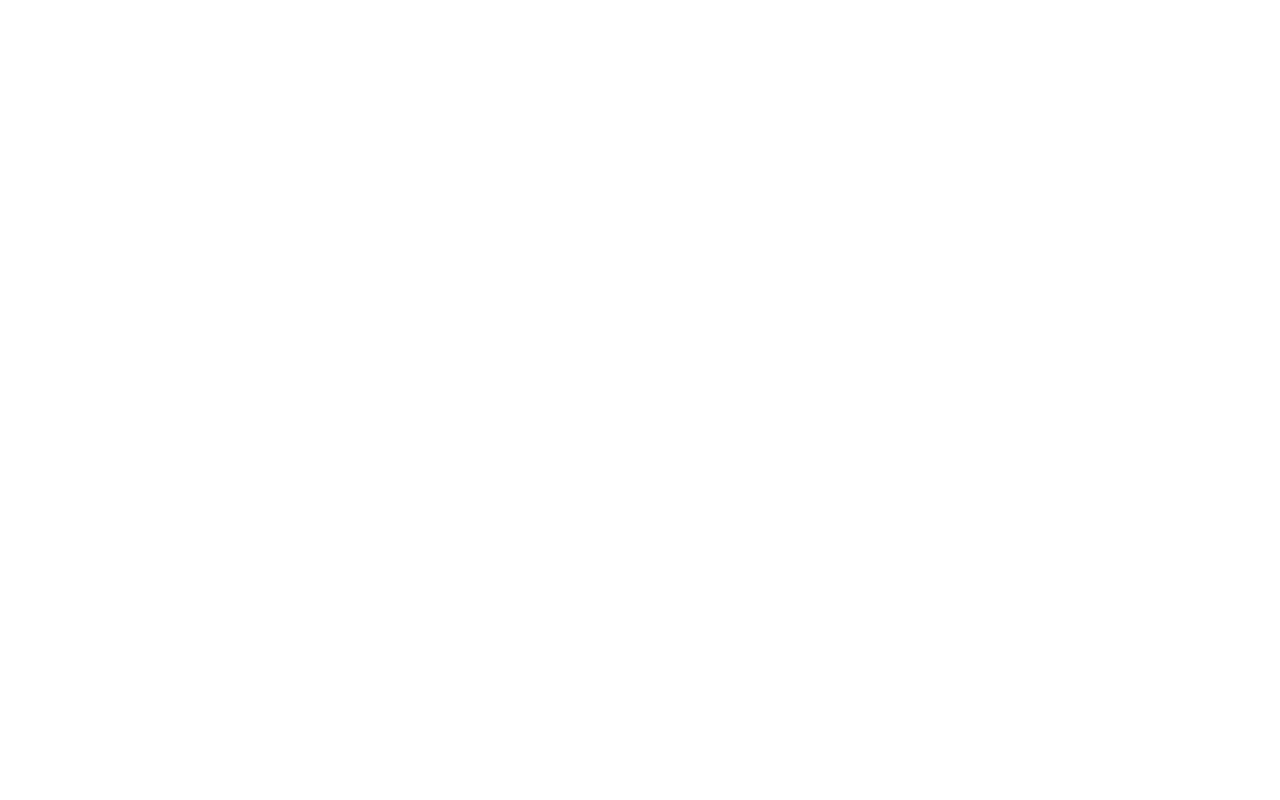
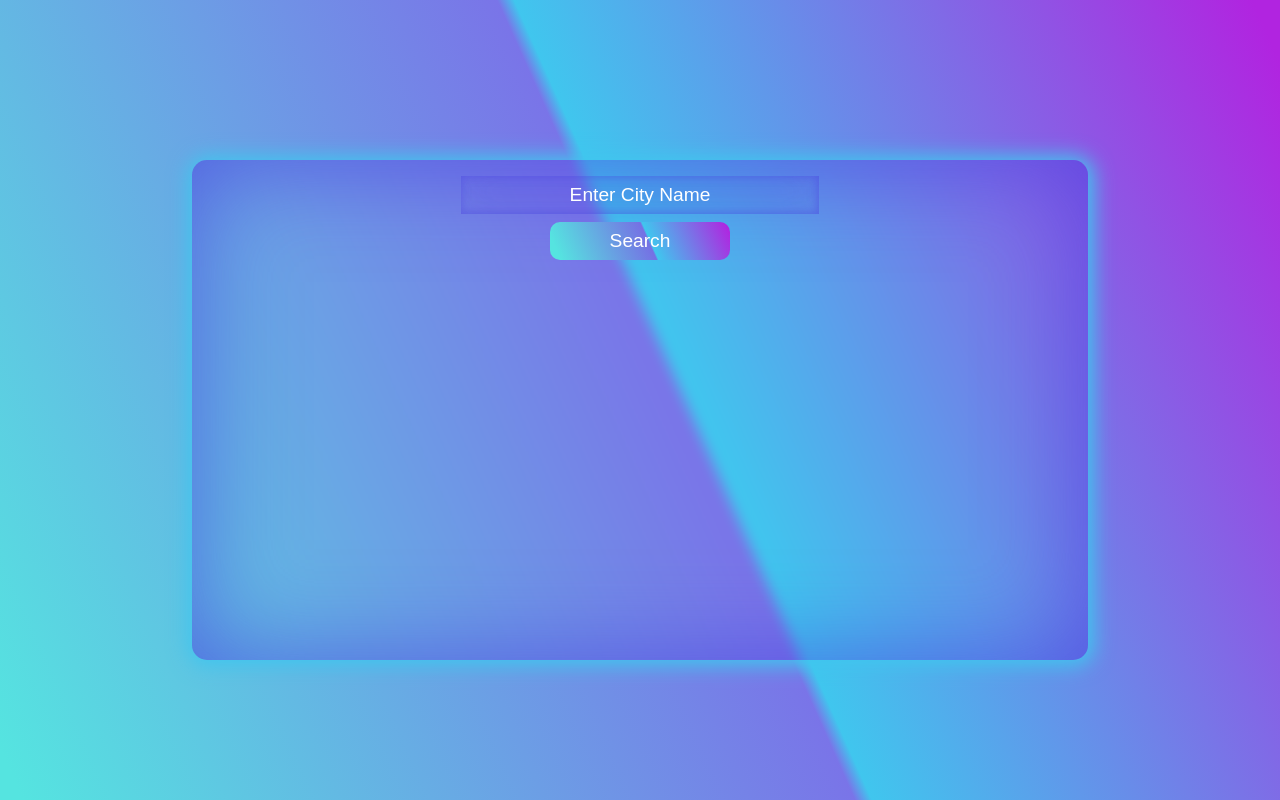
Before and after one commit to Ran-Veer/Weather_App, a plain HTML site: page index.html in a window 1280 px wide. Shown: the top 800 px of the page. Drawn offline with Linux system fonts and the light colour scheme.

Commit message:
input form complete

```diff
--- a/index.html
+++ b/index.html
@@ -7,7 +7,18 @@
     <title>Weather App</title>
 </head>
 <body>
-
-<script src="./script.js"></script>
+    <main>
+        <div class="weather-container">
+            <div class="search-bar-container">
+                <div class="search-bar">
+                    <form action="#">
+                        <input type="text" placeholder="Enter City Name" required>
+                        <input type="submit" value="Search">
+                    </form>
+                </div>
+            </div>
+        </div>
+    </main>
+ <script src="./script.js"></script>
 </body>
 </html>
--- a/style.css
+++ b/style.css
@@ -3,3 +3,58 @@
     padding: 0;
     box-sizing: border-box;
 }
+body {
+    background-image: linear-gradient( 65.9deg,  rgba(85,228,224,1) 5.5%, rgba(75,68,224,0.74) 54.2%, rgba(64,198,238,1) 55.2%, rgba(177,36,224,1) 98.4% );
+    background-repeat: no-repeat;
+    height: 100vh;
+    width: 100%;
+}
+.weather-container{
+    width:70%;
+    margin:10rem auto 0 auto;
+    height: 500px;
+    background-color: transparent;
+    backdrop-filter: blur(5px);
+    border-radius: 15px;
+    border: none;
+    outline: none;
+    /* border: 1px solid red; */
+    box-shadow: inset 1px 1px 100px 1px rgba(75,68,224,0.74),
+                1px 1px 20px 5px rgba(64,198,238,1);
+
+}
+.weather-container .search-bar-container .search-bar form{
+    display: flex;
+    flex-direction: column;
+    gap: .5rem;
+}
+.weather-container .search-bar-container .search-bar form input[type="text"]{
+    /* border: 1px solid red; */
+    width: 40%;
+    margin:1rem auto auto auto;
+    outline: none;
+    border: none;
+    padding: .5rem .2rem;
+    font-size: 1.2rem;
+    background-color: transparent;
+    backdrop-filter: blur(20px);
+    color: #fff;
+    box-shadow: inset -1px -1px 10px 1px rgba(75,68,224,0.5);
+}
+.weather-container .search-bar-container .search-bar form input::placeholder{
+    color: #fff;
+    text-align: center;
+}
+.weather-container .search-bar-container .search-bar form input[type="submit"]{
+    border:none;
+    background-image: linear-gradient( 65.9deg,  rgba(85,228,224,1) 5.5%, rgba(75,68,224,0.74) 54.2%, rgba(64,198,238,1) 55.2%, rgba(177,36,224,1) 98.4% );;
+    border-radius: 10px;
+    width:20%;
+    margin: auto;
+    outline: none;
+    border: none;
+    padding: .5rem .2rem;
+    font-size: 1.2rem;
+    color: #fff;
+    cursor: pointer;
+}
```
Also changed, not shown: 1 other file.
